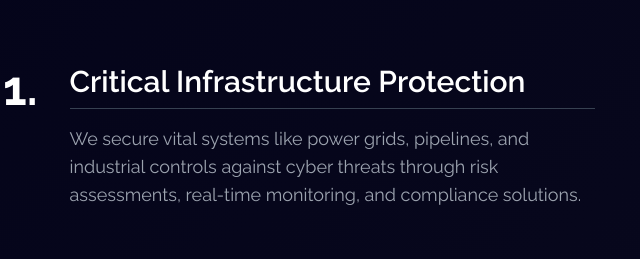
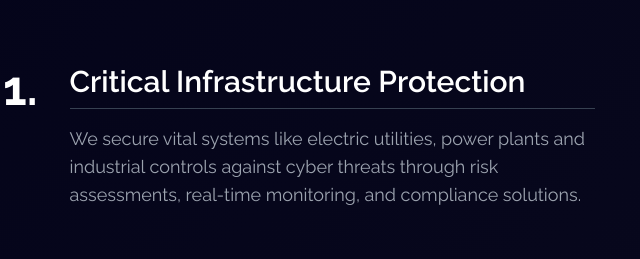
Before and after one commit to aahesan06/Obrix, a website: page index.html in a window 1280 px wide. Shown: the part 1100-1359 px from the top of the page, 45-685 px from the left. Drawn offline with nearby package versions, Linux system fonts and the light colour scheme.

Commit message:
Update index.html

```diff
--- a/index.html
+++ b/index.html
@@ -201,7 +201,7 @@
             <div class="flex-1">
               <h3 class="text-2xl md:text-3xl font-semibold text-white mb-4 border-b border-gray-700 pb-2">Critical Infrastructure Protection</h3>
               <p class="text-base md:text-lg text-gray-400">
-                We secure vital systems like power grids, pipelines, and industrial controls against cyber threats through risk assessments, real-time monitoring, and compliance solutions.
+                We secure vital systems like electric utilities, power plants and industrial controls against cyber threats through risk assessments, real-time monitoring, and compliance solutions.
               </p>
             </div>
           </div>
```
